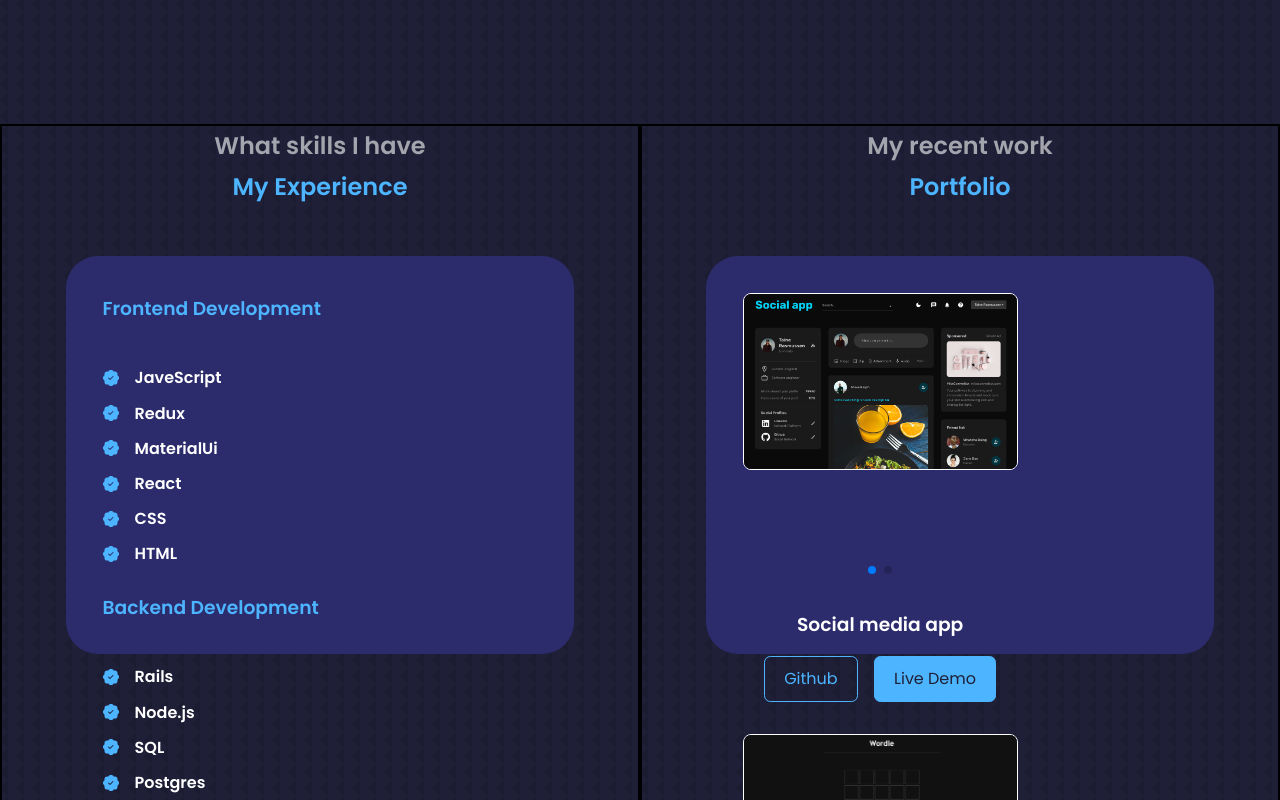
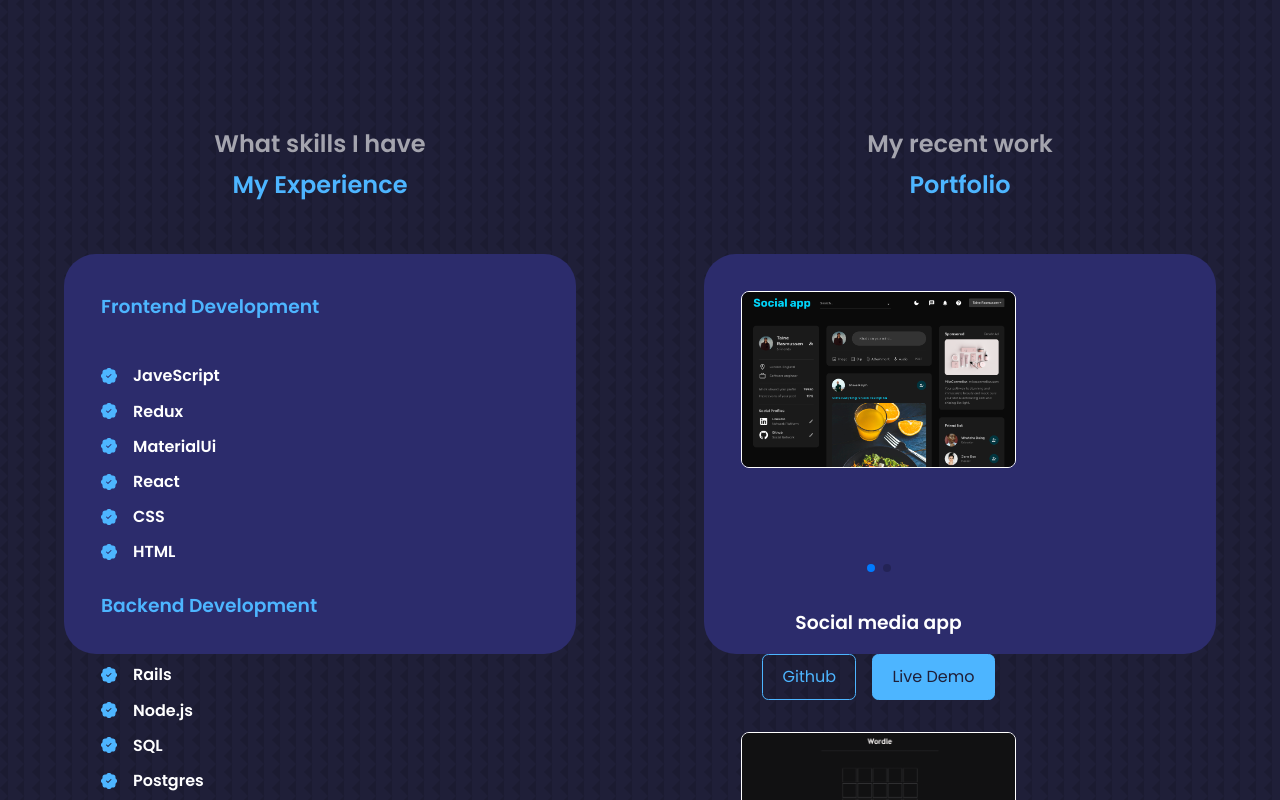
Before and after one commit to taine-rasmussen/portfoliov1, a React (Create React App) app: page / in a window 1280 px wide. Shown: the part 1860-2660 px from the top of the page. Built offline with nearby package versions, Linux system fonts and the light colour scheme.

Commit message:
remove wrapper borders

```diff
--- a/src/Components/Work/Work.css
+++ b/src/Components/Work/Work.css
@@ -9,7 +9,6 @@
   display: flex;
   flex-wrap: wrap;
   justify-content: flex-start;
-  border: 2px solid #000;
   width: 50%;
 }
 
```
